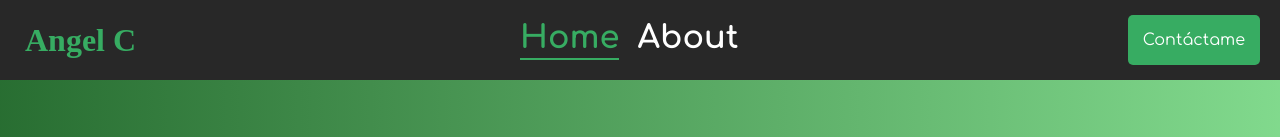
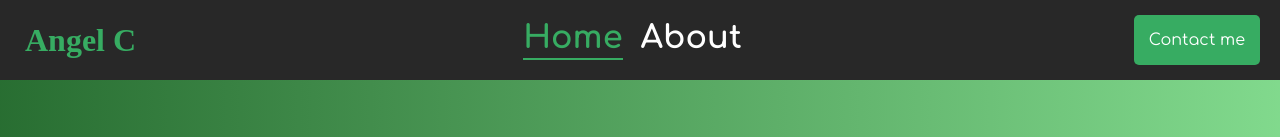
Before and after one commit to NecronX24/portfolio, a Vue app: page / in a window 1280 px wide. Shown: the top 137 px of the page. Built offline with nearby package versions, Linux system fonts and the light colour scheme; a web font is replaced by a local one.

Commit message:
chore: a text is changed to English

```diff
--- a/src/components/Navbar.vue
+++ b/src/components/Navbar.vue
@@ -27,7 +27,7 @@ const selectItem = (index) =>{
             >
                 {{ element[0] }}</h1>
         </div>
-        <Button text="Contáctame" :colors="{backgroundColor:'#37ac62', textColor:'white', activeColor:'#206d3d'}"/>
+        <Button text="Contact me" :colors="{backgroundColor:'#37ac62', textColor:'white', activeColor:'#206d3d'}"/>
     </div>
 </template>
 
```
